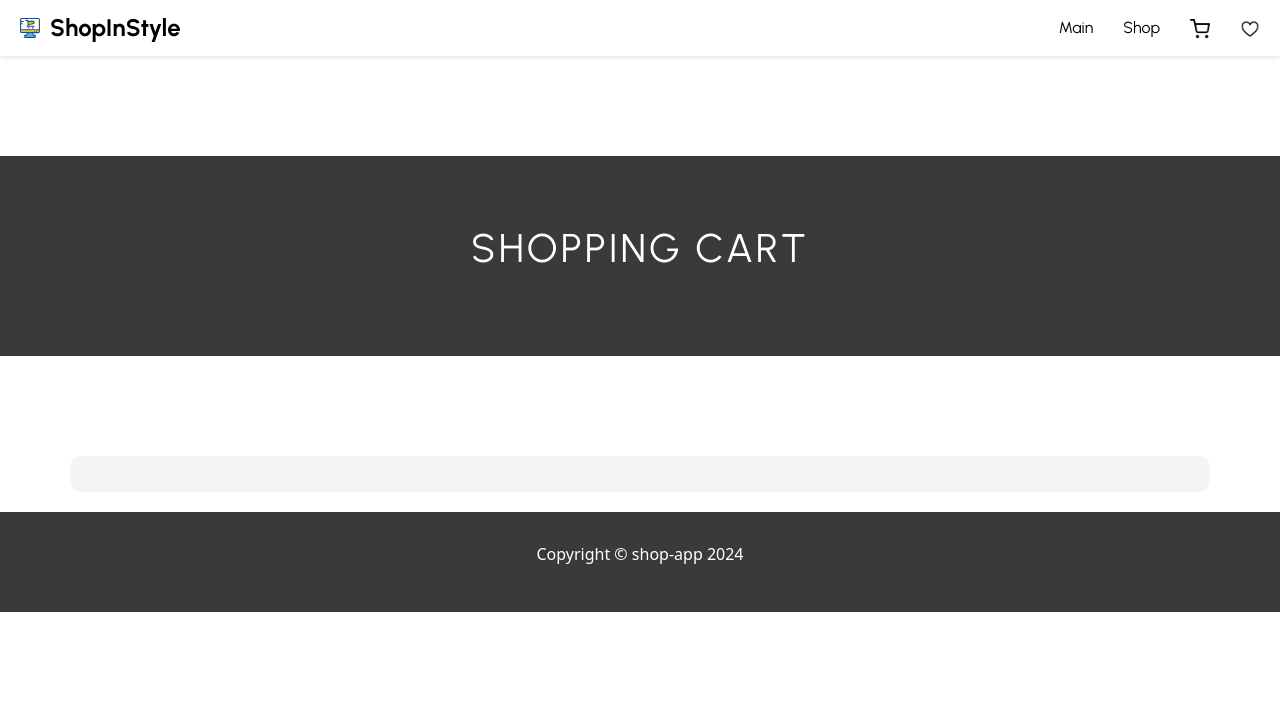
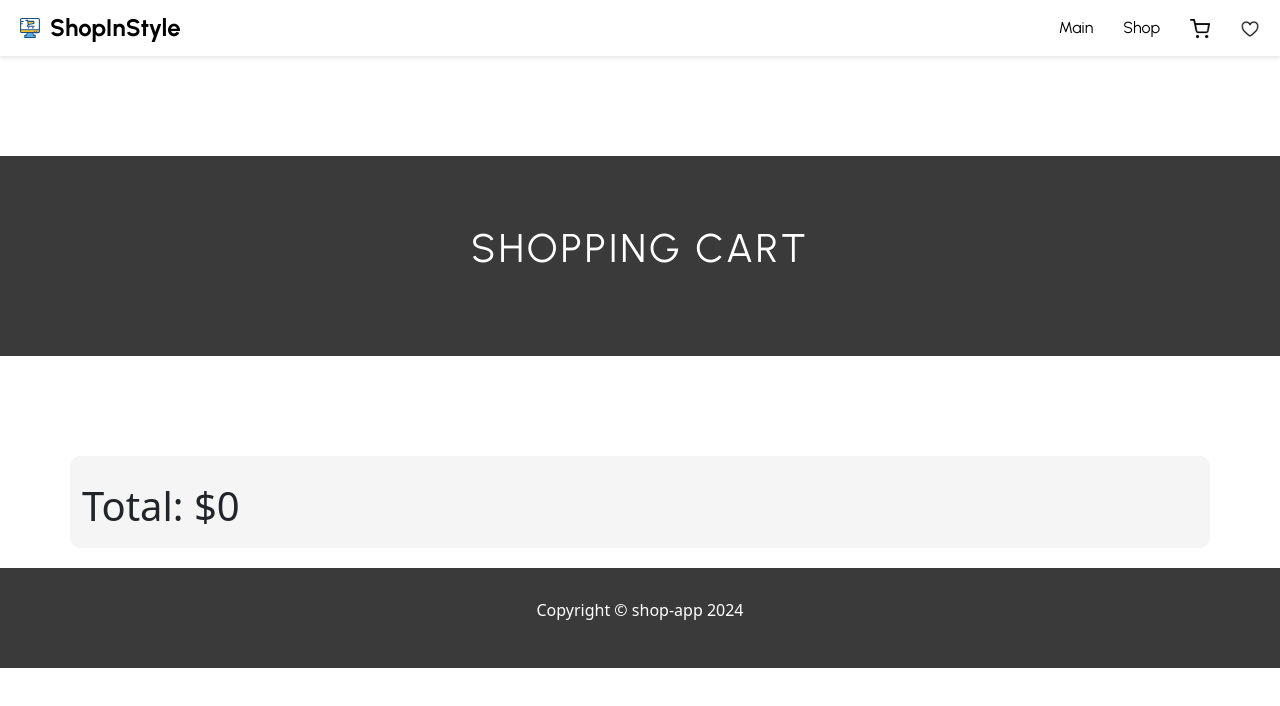
Before and after one commit to AdriannaLen/shop-app, a React (Vite) app: page /cart in a window 1280 px wide. Shown: the top 706 px of the page. Built offline with nearby package versions, Linux system fonts and the light colour scheme.

Commit message:
added calculateTotal

```diff
--- a/src/Components/ShoppingCart/ShoppingCart.tsx
+++ b/src/Components/ShoppingCart/ShoppingCart.tsx
@@ -27,6 +27,13 @@ const ShoppingCart: React.FC<ShoppingCartProps> = ({ cartItems, handleDelete })
     setCounts(newCounts);
   };
 
+
+  const calculateTotal = () => {
+    return cartItems.reduce((total, item, index) => {
+      return total + item.price * counts[index];
+    }, 0);
+  };
+
   return (
     <div className="container">
       <ul>
@@ -40,6 +47,7 @@ const ShoppingCart: React.FC<ShoppingCartProps> = ({ cartItems, handleDelete })
           </li>
         ))}
       </ul>
+      <h1>Total: ${calculateTotal()}</h1>
     </div>
   );
 };
```
